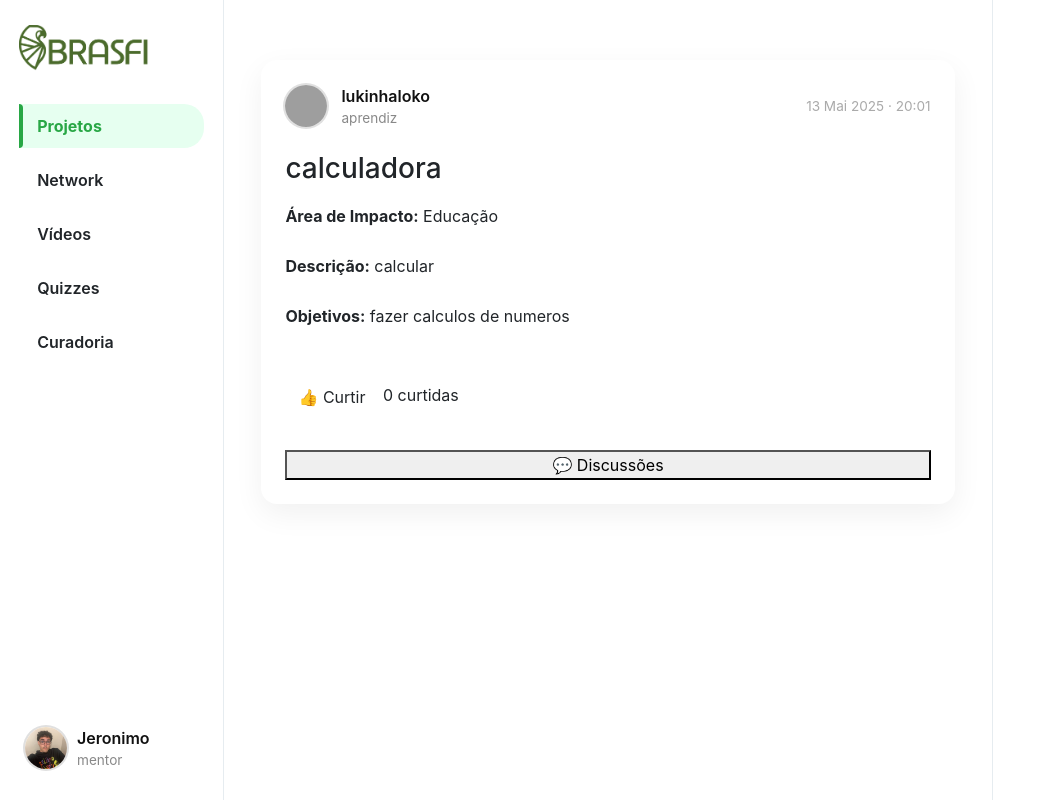
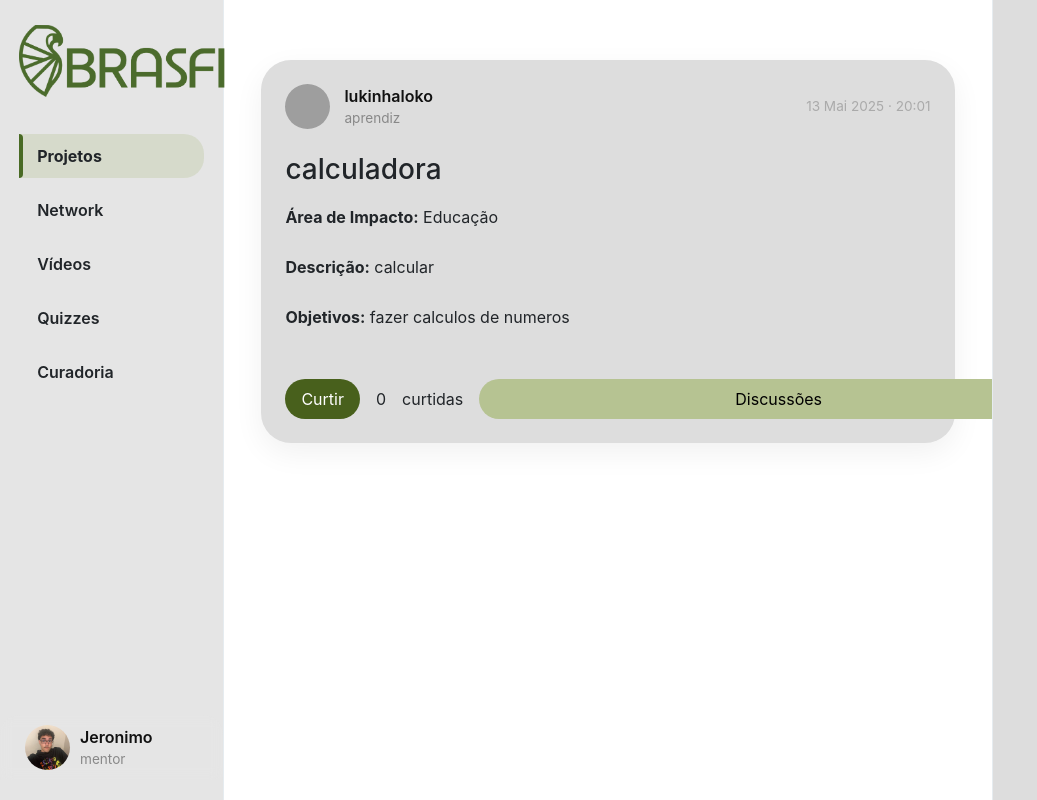
Before and after one commit to Jeraross/BRASFI, a Django app: page /projecthub/ in a window 1280 px wide. Shown: the whole page, without its empty margins (0-1037 px from the left). Run offline with Django 5.2, Linux system fonts and the light colour scheme; a user stored in the database is signed in; data comes from the database, SQL or seed files in the repository; both versions use the stored data as it was after the commit; some libraries are stand-ins or nearby versions; grey boxes are pictures that could not be loaded.

Commit message:
Refactor code structure for improved readability and maintainability

```diff
--- a/Project_BRASFI/App_BRASFI/static/styles/hub.css
+++ b/Project_BRASFI/App_BRASFI/static/styles/hub.css
@@ -49,13 +50,13 @@
 }
 
 .new-post-btn:hover {
-    color: green;
-    box-shadow: rgba(44, 187, 99, .35) 0 -25px 18px -14px inset,
-                rgba(44, 187, 99, .25) 0 1px 2px,
-                rgba(44, 187, 99, .25) 0 2px 4px,
-                rgba(44, 187, 99, .25) 0 4px 8px,
-                rgba(44, 187, 99, .25) 0 8px 16px,
-                rgba(44, 187, 99, .25) 0 16px 32px;
+    color: #ffffff;
+    box-shadow: rgba(72, 96, 28, .35) 0 -25px 18px -14px inset,
+                rgba(72, 96, 28, .25) 0 1px 2px,
+                rgba(72, 96, 28, .25) 0 2px 4px,
+                rgba(72, 96, 28, .25) 0 4px 8px,
+                rgba(72, 96, 28, .25) 0 8px 16px,
+                rgba(72, 96, 28, .25) 0 16px 32px;
     transform: scale(1.005);
 }
 
@@ -67,7 +68,7 @@
     left: 0%;
     width: 17.5%;
     height: 100%;
-    background-color: #ffffff;
+    background-color: #E5E5E5;
     padding: 20px 1.5% 0 1.5%;
     border-right: 1px solid #e6ecf0;
     z-index: 100;
@@ -113,7 +114,7 @@
     position: absolute;
     height: 100%;
     width: 4px;
-    background-color: #28a745;
+    background-color: #496A24;
     left: 0;
     top: 0;
     opacity: 0;
@@ -122,10 +123,9 @@
 }
 
 .sidenav-menu .nav-item.active .nav-link {
-    background-color: #e6fff0;
+    background-color: #B6C39250;
     border-bottom-left-radius: 0px;
     border-top-left-radius: 0px;
-    color: #28a745;
     font-weight: 700;
 }
 
@@ -162,7 +148,6 @@
     width: 100%;
     padding: 0 15px;
     backdrop-filter: blur(6px);
-    background-color: rgba(255, 255, 255, 0.8);
     border-radius: 20px 20px 0 0;
 }
 
@@ -187,10 +172,9 @@
 }
 
 .small-profilepic {
-    width: 42px;
-    height: 42px;
+    width: 45px;
+    height: 45px;
     border-radius: 50%;
-    box-shadow: 0 0 0 2px #e0e0e0;
     overflow: hidden;
     background-size: cover;
     background-repeat: no-repeat;
@@ -268,7 +252,7 @@
     right: 0%;
     height: 100vh;
     position: fixed;
-    background-color: white;
+    background-color: #DDDDDD;
     border-left: .5px solid #e6ecf0;
 }
 
@@ -286,15 +270,15 @@
 .posts-view {
     display: flex;
     flex-direction: column;
-    gap: 40px;
+    gap: 20px;
     padding: 30px 2.5% 20px 2.5%;
     max-width: 1100px;
     margin: auto;
 }
 
 .post-card {
-    background: #fff;
-    border-radius: 16px;
+    background: #DDDDDD;
+    border-radius: 30px;
     box-shadow: 0 10px 30px rgba(0, 0, 0, 0.06);
     padding: 24px;
     display: flex;
@@ -371,6 +354,118 @@
 .progress-bar {
     background-color: #28a745;
     transition: width 0.4s ease;
+}
+
+/* Likes e Ações */
+.post-actions {
+    display: flex;
+    gap: 16px;
+    align-items: center;
+    margin-top: 10px;
+}
+
+.action-btn1 {
+    background-color: #48601C;
+    color: white;
+    border: none;
+    border-radius: 20px;
+    padding: 8px 16px;
+    cursor: pointer;
+    font-weight: 400;
+    transition: background-color 0.3s, transform 0.2s;
+}
+
+.action-btn2 {
+    background-color: #B6C392;
+    border: none;
+    border-radius: 20px;
+    padding: 8px 256px;
+    cursor: pointer;
+    font-weight: 400;
+    transition: background-color 0.3s, transform 0.2s;
+}
+
+.action-btn:hover {
+    background-color: #e0e0e0;
+    transform: scale(1.05);
+}
+
+.comments-section {
+    background-color: #f9f9f9;
+    border-radius: 16px;
+    padding: 16px;
+    margin-top: -15px;
+    box-shadow: 0 4px 20px rgba(0,0,0,0.05);
+}
+
+.comment {
+    background-color: #D9D9D9;
+    border-radius: 12px;
+    padding: 12px 16px;
+    margin-bottom: 16px;
+    box-shadow: 0 2px 8px rgba(0,0,0,0.03);
+}
+
+.reply {
+    background-color: #f1f1f1;
+    border-radius: 12px;
+    padding: 10px 14px;
+    margin-top: 8px;
+    margin-left: 24px;
+}
+
+.comment-header {
+    display: flex;
+    justify-content: space-between;
+    font-size: 0.9rem;
+    color: #555;
+    margin-bottom: 4px;
+}
+
+.comment-body {
+    font-size: 1rem;
+    color: #333;
+}
+
+/* 📝 Formulários de Comentário e Resposta */
+.comment-form {
+    margin-top: 8px;
+}
+
+.comment-input-group {
+    display: flex;
+    gap: 8px;
+    align-items: center;
+}
+
+.comment-input-group textarea {
+    flex: 1;
+    border-radius: 8px;
+    border: 1px solid #ccc;
+    padding: 8px;
+    resize: none;
+    min-height: 38px;
+    font-size: 0.95rem;
+}
+
+.comment-input-group button {
+    background-color: #009578;
+    color: white;
+    border: none;
+    padding: 8px 14px;
+    border-radius: 8px;
+    cursor: pointer;
+    font-weight: 600;
+    transition: background-color 0.3s;
+}
+
+.comment-input-group button:hover {
+    background-color: #007a63;
+}
+
+.login-alert {
+    color: #d00;
+    font-weight: bold;
 }
 
 /* --------------------- */
--- a/Project_BRASFI/App_BRASFI/templates/layout.html
+++ b/Project_BRASFI/App_BRASFI/templates/layout.html
@@ -297,7 +297,7 @@
 
             <div class="sidenav">
                 <a href="{% url 'App_BRASFI:projecthub' %}" class="navbar-brand">
-                    <img src="{% static 'img/BRASFI_nobg.png' %}" height="50px">
+                    <img src="{% static 'img/BRASFI_nobg.png' %}" height="80px">
                 </a>
 
                 <ul class="sidenav-menu">
@@ -306,7 +306,7 @@
                             <div>Projetos</div>
                         </a>
                     </li>
-                    <li class="nav-item {% if request.path == '/networkhub' %}active{% endif %}">
+                    <li class="nav-item {% if page == 'networkhub' %}active{% endif %}">
                         <a href="{% url 'App_BRASFI:networkhub' %}" class="nav-link">
                             <div>Network</div>
                         </a>
@@ -334,7 +334,7 @@
                 <div class="user-dropdown-menu" id="userDropdown" style="display: none;">
                     <ul>
                         <li onclick="editProfile()">Editar Perfil</li>
-                        <li><a href="{% url 'App_BRASFI:logout' %}">Sair</a></li>
+                        <li><a href="{% url 'App_BRASFI:logout' %}" style="color: red;">Sair</a></li>
                     </ul>
                 </div>
 
--- a/Project_BRASFI/App_BRASFI/templates/projecthub.html
+++ b/Project_BRASFI/App_BRASFI/templates/projecthub.html
@@ -36,56 +36,20 @@
                 <p><strong>Objetivos:</strong> {{ projeto.objective }}</p>
             </div>
 
-            <div style="margin: 10px 0;">
+            <!-- Likes -->
+            <div class="post-actions">
                 <button
                     onclick="curtirProjeto({{ projeto.id }})"
                     id="like-btn-{{ projeto.id }}"
-                    class="btn {% if projeto.id in liked_projects %}btn-liked{% endif %}"
-                >
-                    👍 Curtir
+                    class="action-btn1">
+                    Curtir
                 </button>
                 <span id="like-count-{{ projeto.id }}">{{ projeto.like_set.count }}</span> curtidas
+
+                <button onclick="toggleForum({{ projeto.id }})" class="action-btn2">
+                    Discussões
+                </button>
             </div>
-
-            {% if user.is_authenticated %}
-
-            <!-- Toggle fórum -->
-            <button onclick="toggleForum({{ projeto.id }})">💬 Discussões</button>
-            <div id="forum-{{ projeto.id }}" style="display:none; margin-top:10px;">
-                {% for comentario in projeto.comentarios.all %}
-                    <div>
-                        <strong>{{ comentario.autor.username }}</strong>: {{ comentario.mensagem }}<br>
-                        <small>{{ comentario.criado_em|date:"d M Y H:i" }}</small>
-
-                        {% for resposta in comentario.respostas.all %}
-                            <div style="margin-left:20px;">
-                                <strong>{{ resposta.autor.username }}</strong>: {{ resposta.mensagem }}<br>
-                                <small>{{ resposta.criado_em|date:"d M Y H:i" }}</small>
-                            </div>
-                        {% endfor %}
-
-                        {% if user.is_authenticated %}
-                        <form method="post" action="{% url 'App_BRASFI:responder_comentario' comentario.id %}">
-                            {% csrf_token %}
-                            <textarea name="mensagem" rows="1" placeholder="Responder..." required></textarea>
-                            <button type="submit">Responder</button>
-                        </form>
-                        {% endif %}
-                    </div>
-                    <hr>
-                {% endfor %}
-
-                {% if user.is_authenticated %}
-                <form method="post" action="{% url 'App_BRASFI:novo_comentario' projeto.id %}">
-                    {% csrf_token %}
-                    <textarea name="mensagem" rows="2" placeholder="Novo comentário..." required></textarea><br>
-                    <button type="submit">Publicar</button>
-                </form>
-                {% else %}
-                <p>Você precisa ser aprendiz para comentar.</p>
-                {% endif %}
-            </div>
-            {% endif %}  {# <-- FECHANDO O if projeto.user == user #}
 
             {% if user.userType == "aprendiz" and projeto.user == user %}
             <form
```
Also changed, not shown: other parts of Project_BRASFI/App_BRASFI/static/styles/hub.css (+11 -25 lines), other parts of Project_BRASFI/App_BRASFI/templates/projecthub.html (+51 -1 lines), Project_BRASFI/App_BRASFI/templates/networkhub.html (+38 -23 lines), Project_BRASFI/App_BRASFI/media/profile_pic/Imagem_do_WhatsApp_de_2025-06-01_às_16.52.02_c412dedd.jpg (added), Project_BRASFI/App_BRASFI/media/profile_pic/Imagem_do_WhatsApp_de_2025-06-01_às_16.52.03_f996f238.jpg (added), Project_BRASFI/db.sqlite3.
